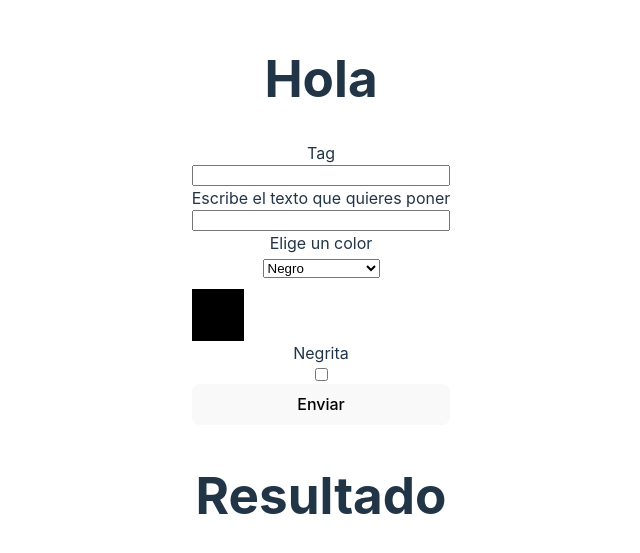
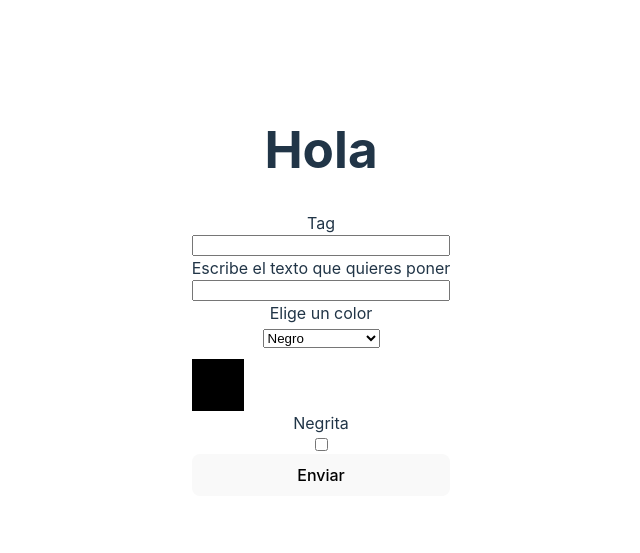
Before and after one commit to JosephLondono/Hologram, a React (Vite) app: page / in a window 1280 px wide. Shown: the part 109-662 px from the top of the page, without its empty margins (319-959 px from the left). Built offline with nearby package versions, Linux system fonts and the light colour scheme.

Commit message:
Refactorizar código: Eliminar código innecesario en App.tsx y agregar funcionalidad para mostrar el resultado

```diff
--- a/src/App.css
+++ b/src/App.css
@@ -59,3 +59,6 @@ form {
   font-size: 20px;
   max-width: 60%;
 }
+.ocultar {
+  display: none;
+}
--- a/src/App.tsx
+++ b/src/App.tsx
@@ -1,6 +1,8 @@
+import { useState } from "react";
 import "./App.css";
 
 function App() {
+  const [showResult, setShowResult] = useState(false);
   function updateColor(event: React.ChangeEvent<HTMLSelectElement>) {
     const color =
       event.target.options[event.target.selectedIndex].getAttribute(
@@ -25,10 +27,9 @@ function App() {
 
     const coords = "~ ~ ~";
 
-    const result = document.getElementById("result");
+    const result = document.getElementById("result")!;
 
-    if (result) {
-      result.innerHTML = `
+    result.innerHTML = `
         <span style="color: blue;">summon minecraft:armor_stand</span>
         <span style="color: green;">${coords}</span>
         <span style="color: orange;">{</span>
@@ -44,7 +45,7 @@ function App() {
         <span style="color: blue;">${isBold}</span>
         <span style="color: orange;">}', CustomNameVisible: 1b, Marker: 1b, Invisible: 1b, NoGravity: 1b}</span>
       `;
-    }
+    setShowResult(true);
   };
 
   return (
@@ -115,7 +116,8 @@ function App() {
           <input type="checkbox" id="bold" />
           <button>Enviar</button>
         </form>
-        <div>
+
+        <div id="divResult" className={!showResult ? "ocultar" : ""}>
           <h1>Resultado</h1>
           <div className="result">
             <span id="result"></span>
```
